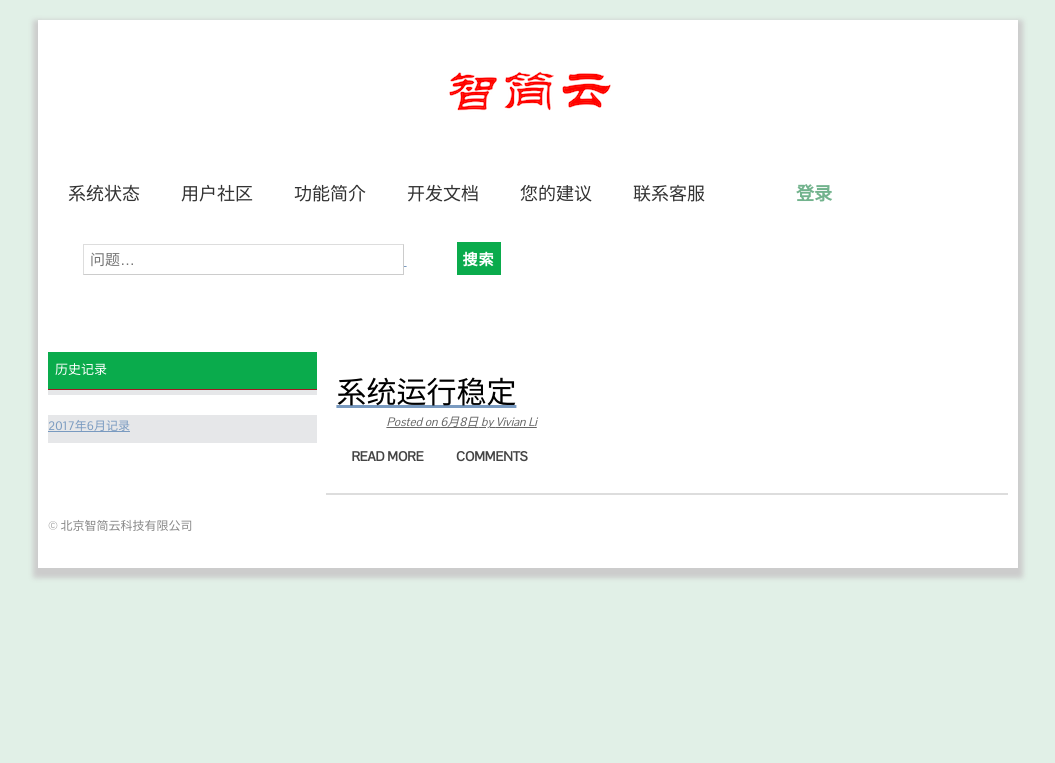
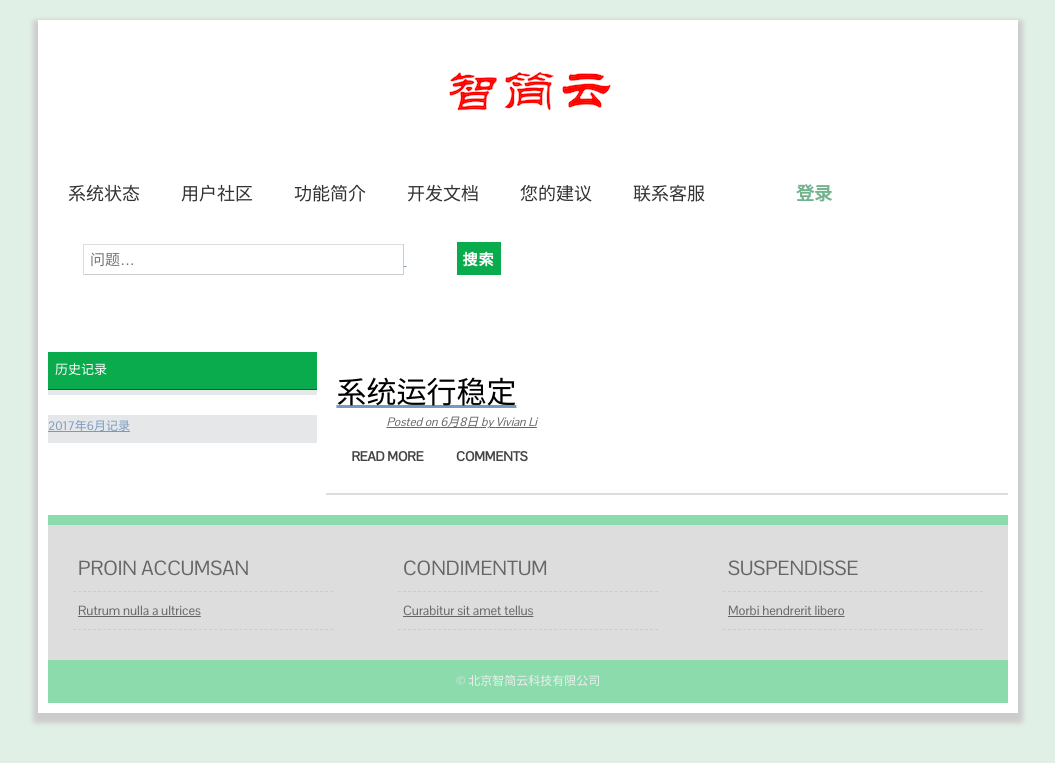
Before and after one commit to dreampivot/slipscloud.github.io, a Jekyll site: the page help/systemstatus.html, which Jekyll copies as it is, in a window 1280 px wide. Shown: the top 763 px of the page, without its empty margins (112-1167 px from the left). Built offline with Jekyll 4.4.1, drawn with Linux system fonts in a browser that asks for light colours.

Commit message:
Create systemstatus.html

```diff
--- a/help/systemstatus.html
+++ b/help/systemstatus.html
@@ -58,9 +58,25 @@
      <div class="clear"></div>
     </div>
 
-       <footer>
+   <footer>
+        <div class="footer-content">
+            <ul>
+            	<li><h4>Proin accumsan</h4></li>
+                <li><a href="#">Rutrum nulla a ultrices</a></li>
+         </ul>
 
-       <div class="clear"></div>
+            <ul>
+            	<li><h4>Condimentum</h4></li>
+                <li><a href="#">Curabitur sit amet tellus</a></li>
+
+            </ul>
+
+            <ul class="endfooter">
+            	<li><h4>Suspendisse</h4></li>
+                <li><a href="#">Morbi hendrerit libero </a></li>
+            </ul>
+
+            <div class="clear"></div>
         </div>
         <div class="footer-bottom">
             <p>&copy; 北京智简云科技有限公司</p>
@@ -68,4 +84,3 @@
     </footer>
 </div>
 </body>
-</html>
```
